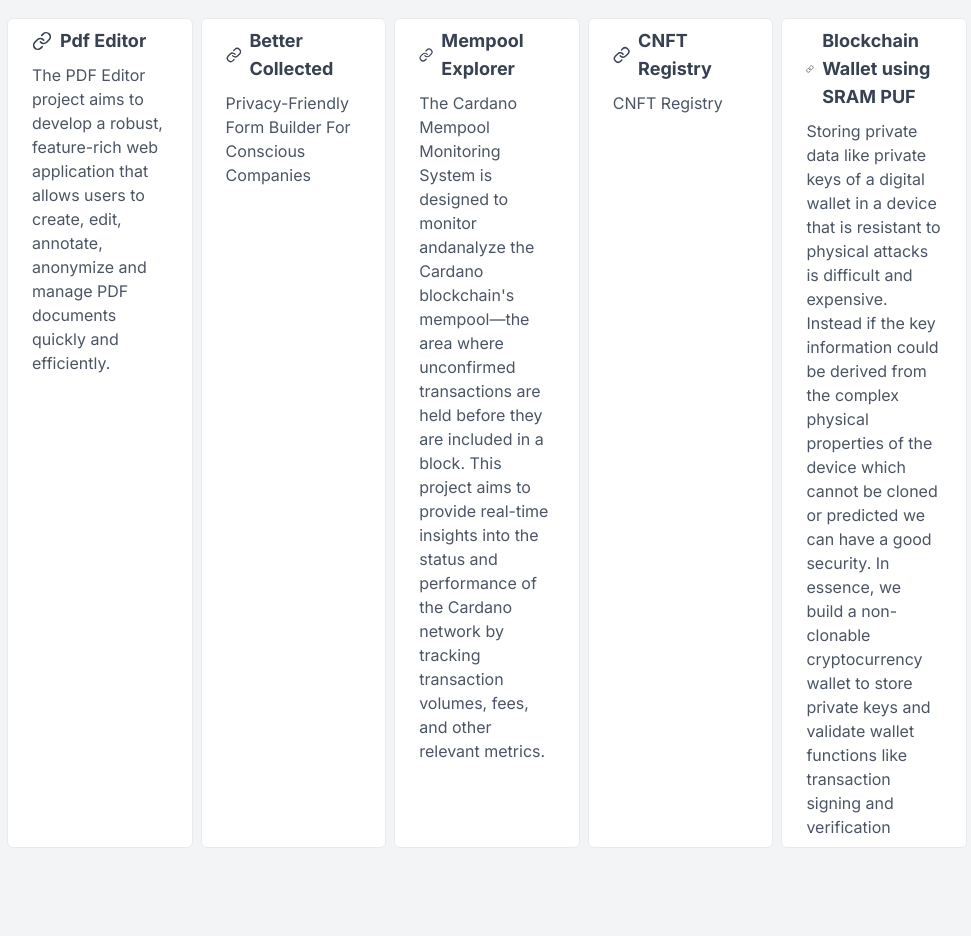
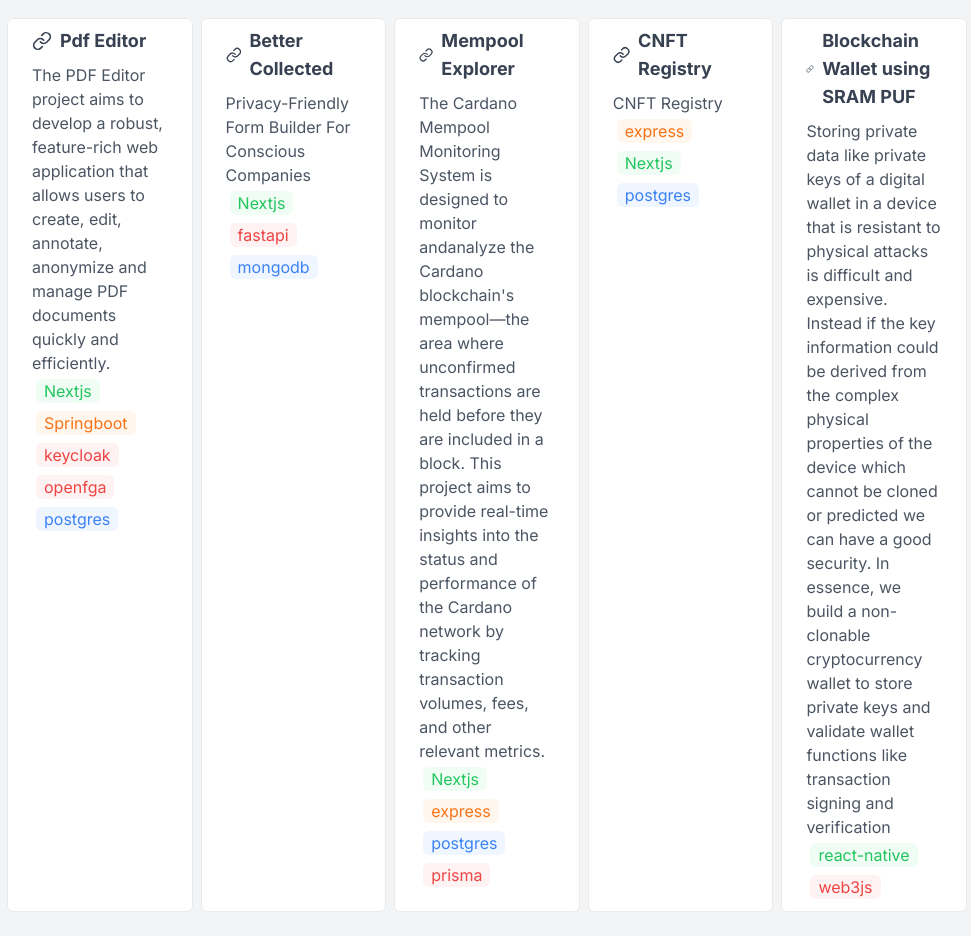
Before and after one commit to ruppo-912116/ruppo-912116.github.io, a Next.js app: page / in a window 1280 px wide. Shown: the part 1142-2078 px from the top of the page, without its empty margins (153-1124 px from the left). Built offline with nearby package versions, Linux system fonts and the light colour scheme.

Commit message:
Add capsules to project card

```diff
--- /dev/null
+++ b/src/components/projects/capsules.tsx
@@ -0,0 +1,25 @@
+interface CapsuleProps {
+    content: string;
+    className: string;
+}
+
+export default function Capsules({content, className}: CapsuleProps) {
+    function getStyleBasedOnContent(content: string) {
+        const resultantClassName = `inline-block px-2 m-1 rounded-md`;
+
+        //TODO: not a good implementation rather add colors based on frontend or backend
+        if (content === "nextjs" || content === "reactjs" || content === "react-native") {
+            return `${resultantClassName} bg-green-50 text-green-500`;
+        } else if (content === "postgres" || content === "mongodb") {
+            return `${resultantClassName} bg-blue-50 text-blue-500`;
+        } else if (content === "springboot" || content === "express") {
+            return `${resultantClassName} bg-orange-50 text-orange-500`;
+        } else {
+            return `${resultantClassName} bg-red-50 text-red-500`;
+        }
+    }
+
+    return (
+        <h4 className={getStyleBasedOnContent(content.toLowerCase().trim())}>{content}</h4>
+    );
+}
--- a/src/components/projects/container.tsx
+++ b/src/components/projects/container.tsx
@@ -12,7 +12,8 @@
             desc: "The PDF Editor project aims to develop a robust, feature-rich web\n" +
                 "application that allows users to create, edit, annotate, anonymize and\n" +
                 "manage PDF documents quickly and efficiently.",
-            link: "https://portal.tm7.eu"
+            link: "https://portal.tm7.eu",
+            stack: ["Nextjs", "Springboot", "keycloak", "openfga", "postgres"]
         },
         {
             title: "Better Collected",
@@ -23,7 +24,8 @@
                 src="https://bettercollected.com/content/images/2024/05/Layer-2--1-.svg"
                 alt="Privacy-Friendly Form Builder"/>,
             desc: "Privacy-Friendly Form Builder For Conscious Companies",
-            link: "https://bettercollected.com"
+            link: "https://bettercollected.com",
+            stack: ["Nextjs", "fastapi", "mongodb"]
         },
         {
             title: "Mempool Explorer",
@@ -33,13 +35,15 @@
                 "This project aims to provide real-time insights into the status and\n" +
                 "performance of the Cardano network by tracking transaction volumes,\n" +
                 "fees, and other relevant metrics.",
-            link: ""
+            link: "",
+            stack: ["Nextjs", "express", "postgres", "prisma"]
         },
         {
             title: "CNFT Registry",
             image: "",
             desc: "CNFT Registry",
-            link: ""
+            link: "",
+            stack: ["express", "Nextjs", "postgres"]
         },
         {
             title: "Blockchain Wallet using SRAM PUF",
@@ -51,7 +55,8 @@
                 "In essence, we build a non-clonable cryptocurrency wallet to store private\n" +
                 "keys and validate wallet functions like transaction signing and\n" +
                 "verification",
-            link: "https://github.com/ruppo-912116/Blockchain-wallet"
+            link: "https://github.com/ruppo-912116/Blockchain-wallet",
+            stack: ["react-native", "web3js"]
         },
     ]
 
@@ -63,6 +68,7 @@
                 {projects.map(project => <ProjectCard key={project.title} projectImage={project.image}
                                                       title={project.title}
                                                       link={project.link}
+                                                      stack={project.stack}
                                                       description={project.desc}/>)}
             </div>
         </>
--- a/src/components/projects/project-card.tsx
+++ b/src/components/projects/project-card.tsx
@@ -1,12 +1,14 @@
 "use client";
 import LinkIcon from "@/icons/link-icon";
 import {useRouter} from "next/navigation";
+import Capsules from "@/components/projects/capsules";
 
-export default function ProjectCard({projectImage, title, description, link}: {
+export default function ProjectCard({projectImage, title, description, link, stack}: {
     projectImage: any;
     title: string;
     description: string;
     link: string;
+    stack: Array<string>;
 }) {
     //TODO: add logo, add the capsules to show which development stack was used
     const router = useRouter();
@@ -19,6 +21,7 @@
                     <h1 className={"font-bold text-lg"}>{title} </h1>
                 </div>
                 <p className={"text-gray-600 dark:text-neutral-light"}>{description}</p>
+                {stack.map(s => <Capsules key={s} content={s} className={"bg-green-200 text-green-600"}/>)}
             </div>
         </div>
     )
```
